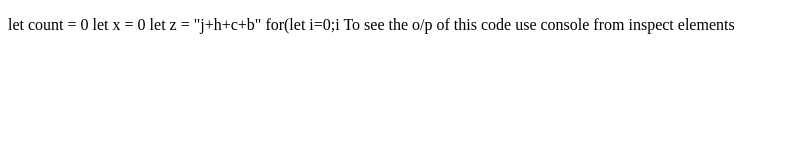
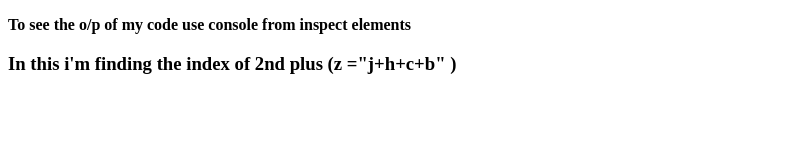
Before and after one commit to Hardeep171/exercises-of-js, a plain HTML site: page exercise5/index.html in a window 1280 px wide. Shown: the whole page, without its empty margins (0-790 px from the left). Drawn offline with Linux system fonts and the light colour scheme.

Commit message:
updating exersice 5

```diff
--- a/exercise5/index.html
+++ b/exercise5/index.html
@@ -11,23 +11,21 @@
 <body>
 
     <p>
-        let count = 0
-        let x = 0
-        let z = "j+h+c+b"
-        for(let i=0;i<z.length;i++){
-             if(z[i]=='+' ){
-                x=i count++ }
-             if(count==2) break
-            }
-        console.log("Index of 2nd plus=" + x)
-    </p>
-    <p>
-        To see the o/p of this code use console from inspect elements
+       <b> To see the o/p of my code use console from inspect elements </b>
+       <h3>In this i'm finding the index of 2nd plus (z ="j+h+c+b" )</h3>
     </p>
     <script>
         let count = 0
         let x = 0
-        let z = " j+h+c+b" for(let i=0;i<z.length;i++){ if(z[i]=='+' ){ x=i count++ } if(count==2) break }
+        let z = " j+h+c+b"
+        for(let i=0;i<z.length;i++){
+            if(z[i]=='+' ){
+                x=i
+                count++
+                }
+             if(count==2)
+             break
+            }
             console.log("Index of 2nd plus=" + x)
     </script>
 </body>
```
